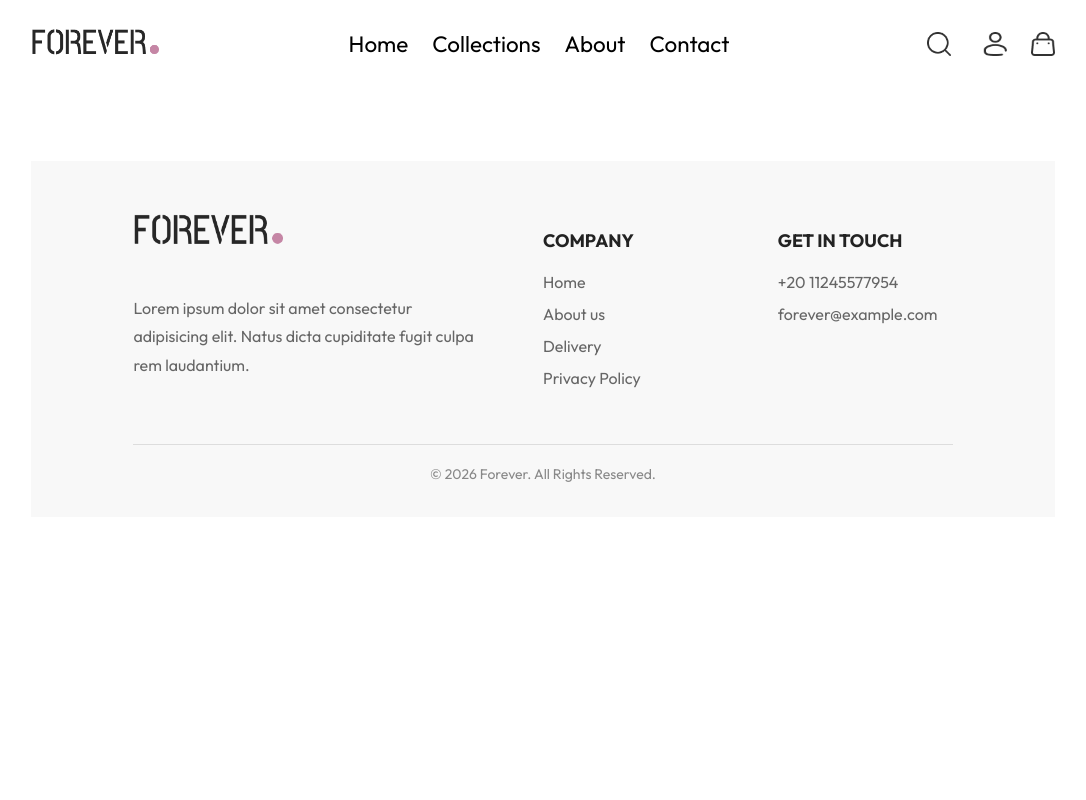
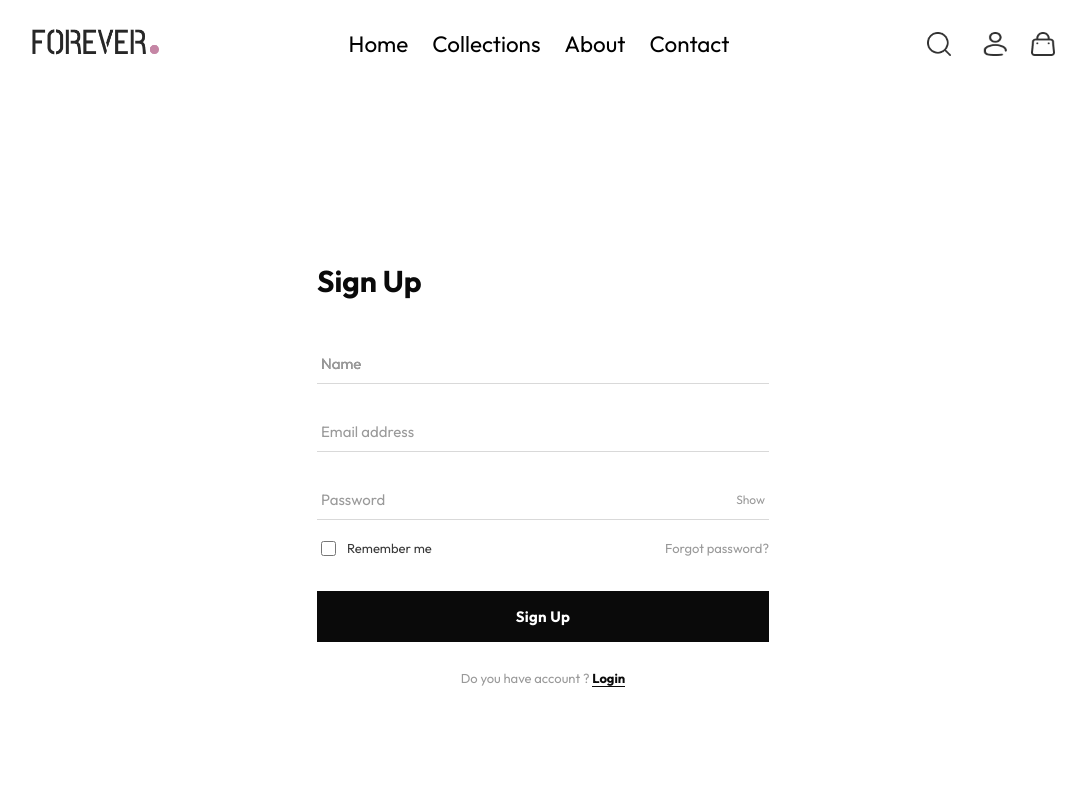
Before and after one commit to 01225280445alimoham-cmd/E-Commerce, a React (Vite) app in the folder FrontEnd/: page /login in a window 1280 px wide. Shown: the top 800 px of the page, without its empty margins (97-1183 px from the left). Built offline with nearby package versions, Linux system fonts and the light colour scheme.

Commit message:
create login screen

```diff
--- a/FrontEnd/src/App.jsx
+++ b/FrontEnd/src/App.jsx
@@ -4,7 +4,7 @@ import Home from "./pages/Home";
 import Product from "./pages/Product";
 import Orders from "./pages/Orders";
 import PlaceOrder from "./pages/PlaceOrder";
-import Login from "./pages/login";
+import Login from "./pages/Login";
 import Cart from "./pages/Cart";
 import Collection from "./pages/Collections";
 import About from "./pages/About";
--- /dev/null
+++ b/FrontEnd/src/CSS/Login.css
@@ -0,0 +1,251 @@
+:root {
+  --black: #0a0a0a;
+  --white: #ffffff;
+  --gray-100: #f5f5f5;
+  --gray-300: #d9d9d9;
+  --gray-500: #9a9a9a;
+  --gray-700: #3a3a3a;
+
+  --radius: 2px;
+  --transition: 220ms cubic-bezier(0.4, 0, 0.2, 1);
+}
+
+* {
+  box-sizing: border-box;
+}
+
+.login-page {
+  min-height: 100vh;
+  width: 100%;
+  display: flex;
+  justify-content: center;
+  align-items: center;
+  background: var(--white);
+  color: var(--black);
+}
+
+/* ===================== لوحة النموذج ===================== */
+
+.login-page__form-panel {
+  display: flex;
+  align-items: center;
+  justify-content: center;
+  padding: 40px 24px;
+  width: 500px;
+}
+
+.login-page__form-wrap {
+  width: 100%;
+  max-width: 480px;
+}
+
+.login-page__header {
+  margin-bottom: 40px;
+}
+
+.login-page__title {
+  font-weight: 700;
+  font-size: 30px;
+  margin: 0 0 10px;
+  color: var(--black);
+}
+
+.login-page__subtitle {
+  font-size: 14px;
+  color: var(--gray-500);
+  margin: 0;
+  line-height: 1.6;
+}
+
+/* ===================== الفورم ===================== */
+
+.login-form {
+  display: flex;
+  flex-direction: column;
+  gap: 24px;
+}
+
+.login-form__field {
+  position: relative;
+}
+
+.login-form__input {
+  width: 100%;
+  padding: 14px 4px 10px;
+  font-size: 15px;
+
+  color: var(--black);
+  background: transparent;
+  border: none;
+  border-bottom: 1.5px solid var(--gray-300);
+  border-radius: 0;
+  outline: none;
+  transition: border-color var(--transition);
+}
+
+.login-form__input:focus {
+  border-color: var(--black);
+}
+
+.login-form__label {
+  position: absolute;
+  left: 4px;
+  top: 14px;
+  font-size: 15px;
+  color: var(--gray-500);
+  pointer-events: none;
+  transition: all var(--transition);
+}
+
+.login-form__input:focus + .login-form__label,
+.login-form__input:not(:placeholder-shown) + .login-form__label {
+  top: -8px;
+  font-size: 11px;
+  letter-spacing: 0.04em;
+  color: var(--black);
+}
+
+.login-form__toggle {
+  position: absolute;
+  right: 0;
+  top: 12px;
+  background: none;
+  border: none;
+  font-size: 12px;
+  color: var(--gray-500);
+  cursor: pointer;
+  padding: 4px;
+}
+
+.login-form__toggle:hover {
+  color: var(--black);
+}
+
+.login-form__row {
+  display: flex;
+  align-items: center;
+  justify-content: space-between;
+  font-size: 13px;
+  margin-top: -6px;
+}
+
+.login-form__checkbox {
+  display: flex;
+  align-items: center;
+  gap: 8px;
+  color: var(--gray-700);
+  cursor: pointer;
+  user-select: none;
+}
+
+.login-form__checkbox input {
+  accent-color: var(--black);
+  width: 15px;
+  height: 15px;
+  cursor: pointer;
+}
+
+.login-form__link {
+  color: var(--gray-500);
+  text-decoration: none;
+  border-bottom: 1px solid transparent;
+  transition:
+    color var(--transition),
+    border-color var(--transition);
+}
+
+.login-form__link:hover {
+  color: var(--black);
+  border-color: var(--black);
+}
+
+.login-form__submit {
+  margin-top: 8px;
+  width: 100%;
+  padding: 15px;
+  background: var(--black);
+  color: var(--white);
+  border: 1.5px solid var(--black);
+
+  font-weight: 700;
+  font-size: 15px;
+  letter-spacing: 0.02em;
+  cursor: pointer;
+  transition:
+    background var(--transition),
+    color var(--transition);
+}
+
+.login-form__submit:hover {
+  background: var(--white);
+  color: var(--black);
+}
+
+.login-form__submit:active {
+  transform: translateY(1px);
+}
+
+.login-page__footer {
+  margin-top: 28px;
+  text-align: center;
+  font-size: 13px;
+  color: var(--gray-500);
+}
+
+.login-page__footer-button {
+  background: none;
+  border: none;
+  padding: 0;
+  margin: 0;
+  font: inherit;
+  color: var(--black);
+  font-weight: 700;
+  text-decoration: none;
+  border-bottom: 1px solid var(--black);
+  cursor: pointer;
+  transition:
+    color var(--transition),
+    border-color var(--transition);
+}
+
+.login-page__footer-button:hover {
+  color: var(--gray-700);
+  border-color: var(--gray-700);
+}
+
+.login-page__footer-button:focus-visible {
+  outline: 2px solid var(--black);
+  outline-offset: 2px;
+}
+
+/* ===================== استجابة الشاشات ===================== */
+
+@media (max-width: 860px) {
+  .login-page {
+    grid-template-columns: 1fr;
+    grid-template-rows: auto 1fr;
+  }
+
+  .login-page__tagline {
+    display: none;
+  }
+
+  .login-page__sku {
+    display: none;
+  }
+}
+
+@media (max-width: 420px) {
+  .login-page__form-panel {
+    padding: 28px 18px;
+  }
+}
+
+/* وضوح التركيز عبر لوحة المفاتيح */
+.login-form__input:focus-visible,
+.login-form__submit:focus-visible,
+.login-form__toggle:focus-visible,
+.login-page__link:focus-visible {
+  outline: 2px solid var(--black);
+  outline-offset: 2px;
+}
--- a/FrontEnd/src/Components/NavBar.jsx
+++ b/FrontEnd/src/Components/NavBar.jsx
@@ -146,6 +146,7 @@ function NavBar() {
                 />
               </IconButton>
             </Tooltip>
+            <Link to={"/login"}>
               <Tooltip title="Open settings">
                 <IconButton onClick={handleOpenUserMenu} sx={{ p: 0 }}>
                   <img
@@ -156,6 +157,7 @@ function NavBar() {
                   />
                 </IconButton>
               </Tooltip>
+            </Link>
             <Tooltip title="Cart">
               <Link to="/cart">
                 <Badge badgeContent={getCartCount()} color="primary">
--- a/FrontEnd/src/pages/Login.jsx
+++ b/FrontEnd/src/pages/Login.jsx
@@ -1,11 +1,128 @@
-import React from 'react'
+import React, { useState } from "react";
+import "../CSS/Login.css";
 
 const Login = () => {
+  const [formData, setFormData] = useState({
+    email: "",
+    password: "",
+    name: "",
+  });
+  const [showPassword, setShowPassword] = useState(false);
+
+  const [currentState, setCurrentState] = useState("Sign Up");
+
+  const handleChange = (field) => (e) => {
+    setFormData((prev) => ({ ...prev, [field]: e.target.value }));
+  };
+  const handleSubmit = (e) => {
+    e.preventDefault();
+  };
+
   return (
-    <div>
+    <div className="login-page" dir="ltr">
+      {/* Form panel */}
+      <main className="login-page__form-panel">
+        <div className="login-page__form-wrap">
+          <header className="login-page__header">
+            <h2 className="login-page__title">{currentState}</h2>
+          </header>
 
+          <form className="login-form" onSubmit={handleSubmit}>
+            {currentState === "Login" ? (
+              ""
+            ) : (
+              <div className="login-form__field">
+                <input
+                  id="name"
+                  type="text"
+                  className="login-form__input"
+                  placeholder="Name"
+                  value={formData.name}
+                  onChange={handleChange("name")}
+                  autoComplete="name"
+                  required
+                />
+                <label htmlFor="name" className="login-form__label">
+                  Name
+                </label>
+              </div>
+            )}
+            <div className="login-form__field">
+              <input
+                id="email"
+                type="email"
+                className="login-form__input"
+                placeholder=" "
+                value={formData.email}
+                onChange={handleChange("email")}
+                autoComplete="email"
+                required
+              />
+              <label htmlFor="email" className="login-form__label">
+                Email address
+              </label>
+            </div>
+
+            <div className="login-form__field">
+              <input
+                id="password"
+                type={showPassword ? "text" : "password"}
+                className="login-form__input"
+                placeholder=" "
+                value={formData.password}
+                onChange={handleChange("password")}
+                autoComplete="current-password"
+                required
+              />
+              <label htmlFor="password" className="login-form__label">
+                Password
+              </label>
+              <button
+                type="button"
+                className="login-form__toggle"
+                onClick={() => setShowPassword((v) => !v)}
+                aria-label={showPassword ? "Hide password" : "Show password"}
+              >
+                {showPassword ? "Hide" : "Show"}
+              </button>
+            </div>
+
+            <div className="login-form__row">
+              <label className="login-form__checkbox">
+                <input type="checkbox" />
+                <span>Remember me</span>
+              </label>
+              <a href="#forgot" className="login-form__link">
+                Forgot password?
+              </a>
+            </div>
+
+            <button type="submit" className="login-form__submit">
+              {currentState}
+            </button>
+          </form>
+
+          <div className="login-page__footer">
+            {currentState === "Login" ? (
+              <p onClick={() => setCurrentState("Sign Up")}>
+                Don&apos;t have an account?{" "}
+                <button type="button" className="login-page__footer-button">
+                  Create one
+                </button>
+              </p>
+            ) : (
+              <p onClick={() => setCurrentState("Login")}>
+                Do you have account ?{" "}
+                <button type="button" className="login-page__footer-button">
+                  Login
+                </button>
+              </p>
+            )}
+          </div>
+        </div>
+      </main>
     </div>
-  )
-}
+  );
+};
 
-export default Login
+export default Login;
```
Lines whose indentation alone changed are shown as unchanged.
